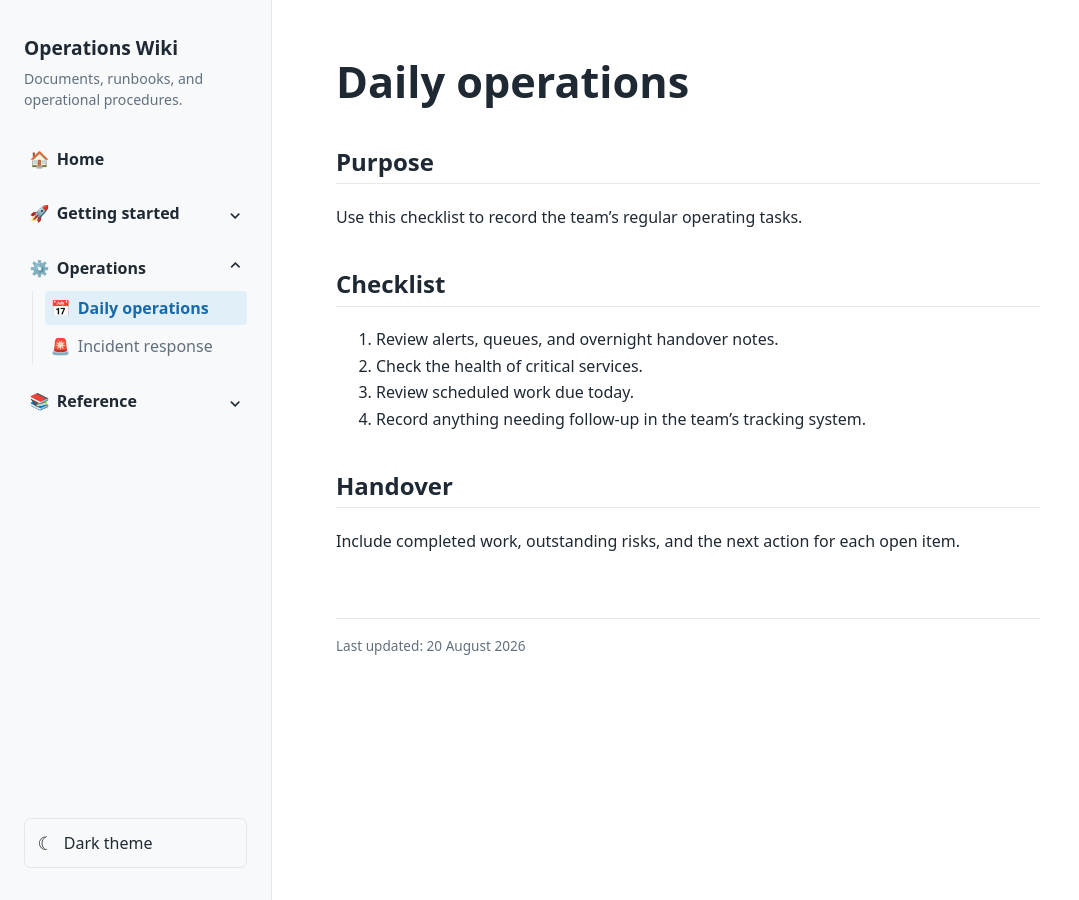
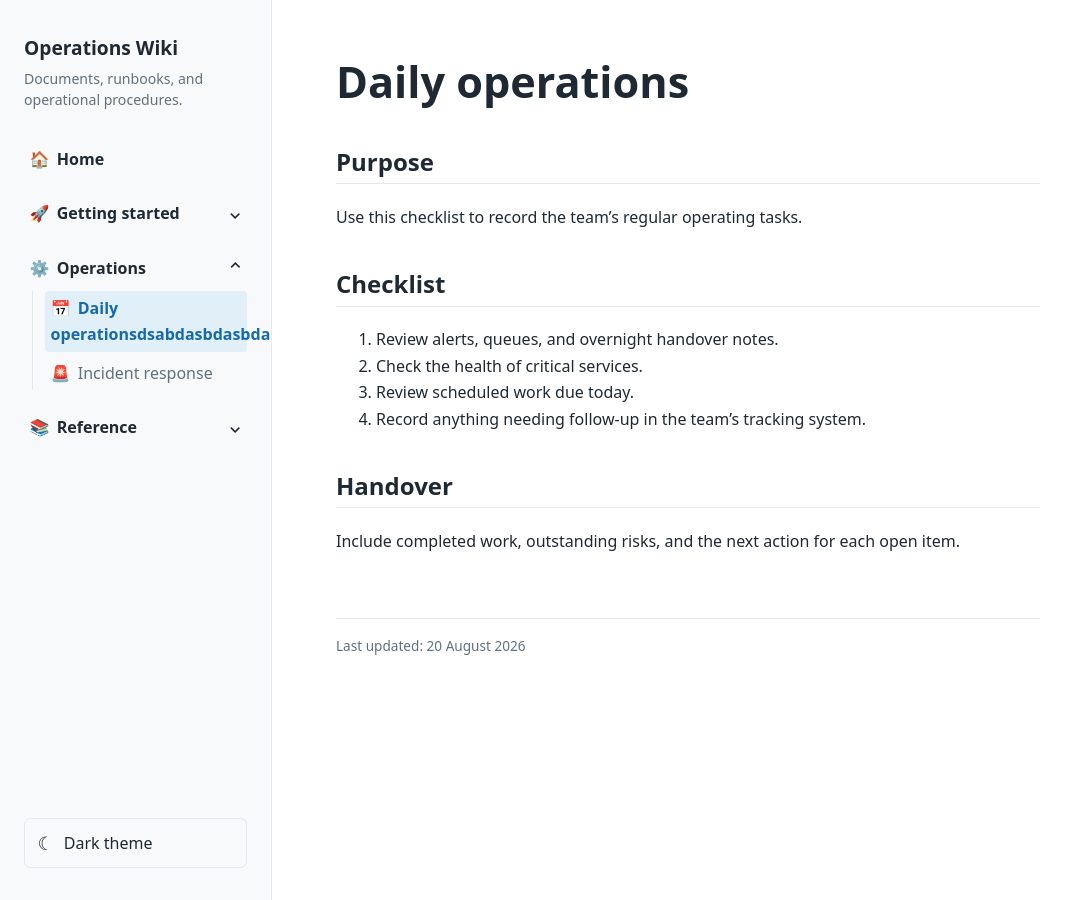
Before and after one commit to dfontolan/operations-wiki, a Jekyll site: the page built from operations/daily-operations.md, in a window 1280 px wide. Shown: the whole page, without its empty margins (0-1079 px from the left). Built offline with Jekyll 4.4.1, drawn with Linux system fonts in a browser that asks for light colours.

Commit message:
Update navigation.yml

```diff
--- a/_data/navigation.yml
+++ b/_data/navigation.yml
@@ -15,7 +15,7 @@
 - title: Operations
   emoji: ⚙️
   children:
-    - title: Daily operations
+    - title: Daily operationsdsabdasbdasbdasbdasbdasdbsa
       emoji: 📅
       url: /operations/daily-operations/
     - title: Incident response
```
